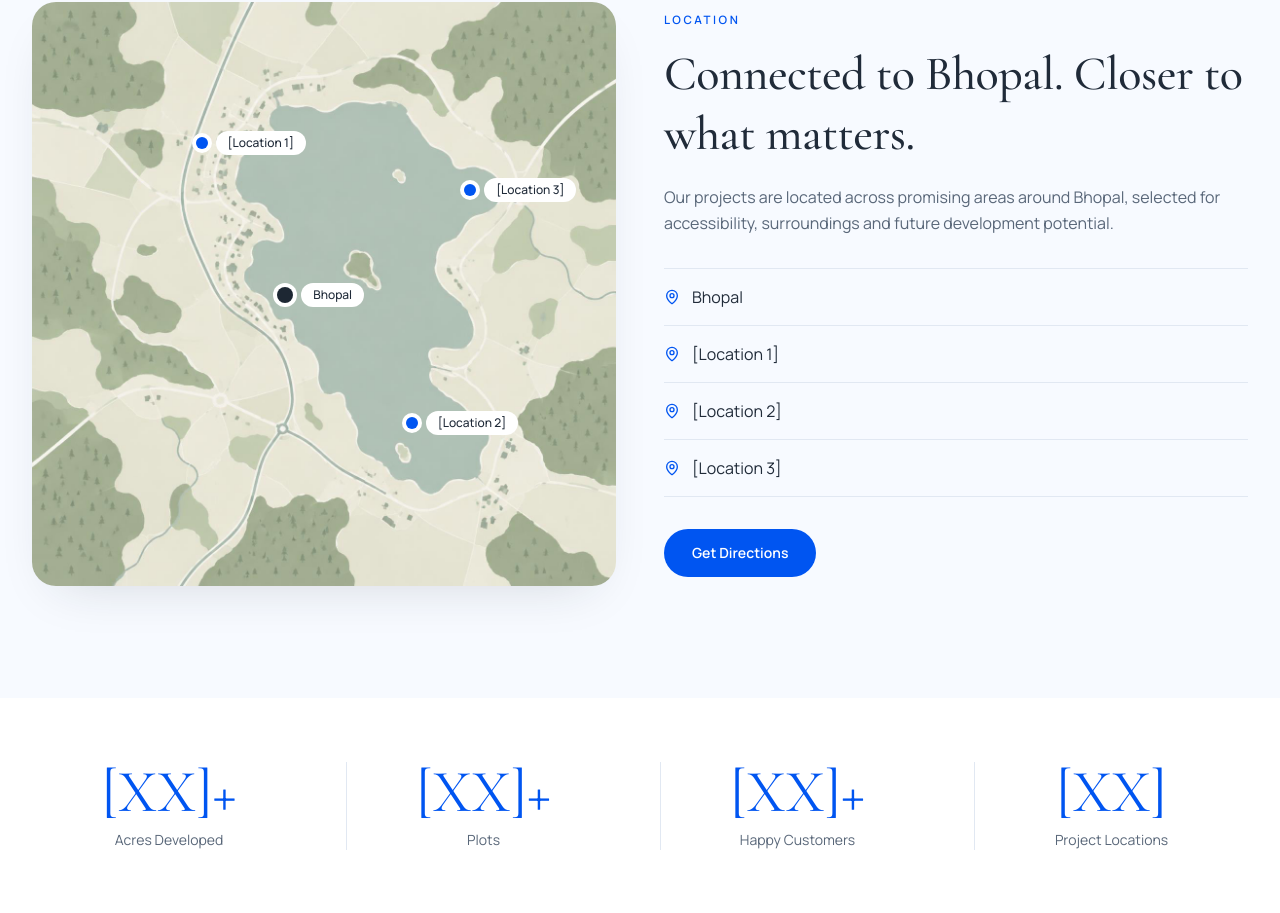
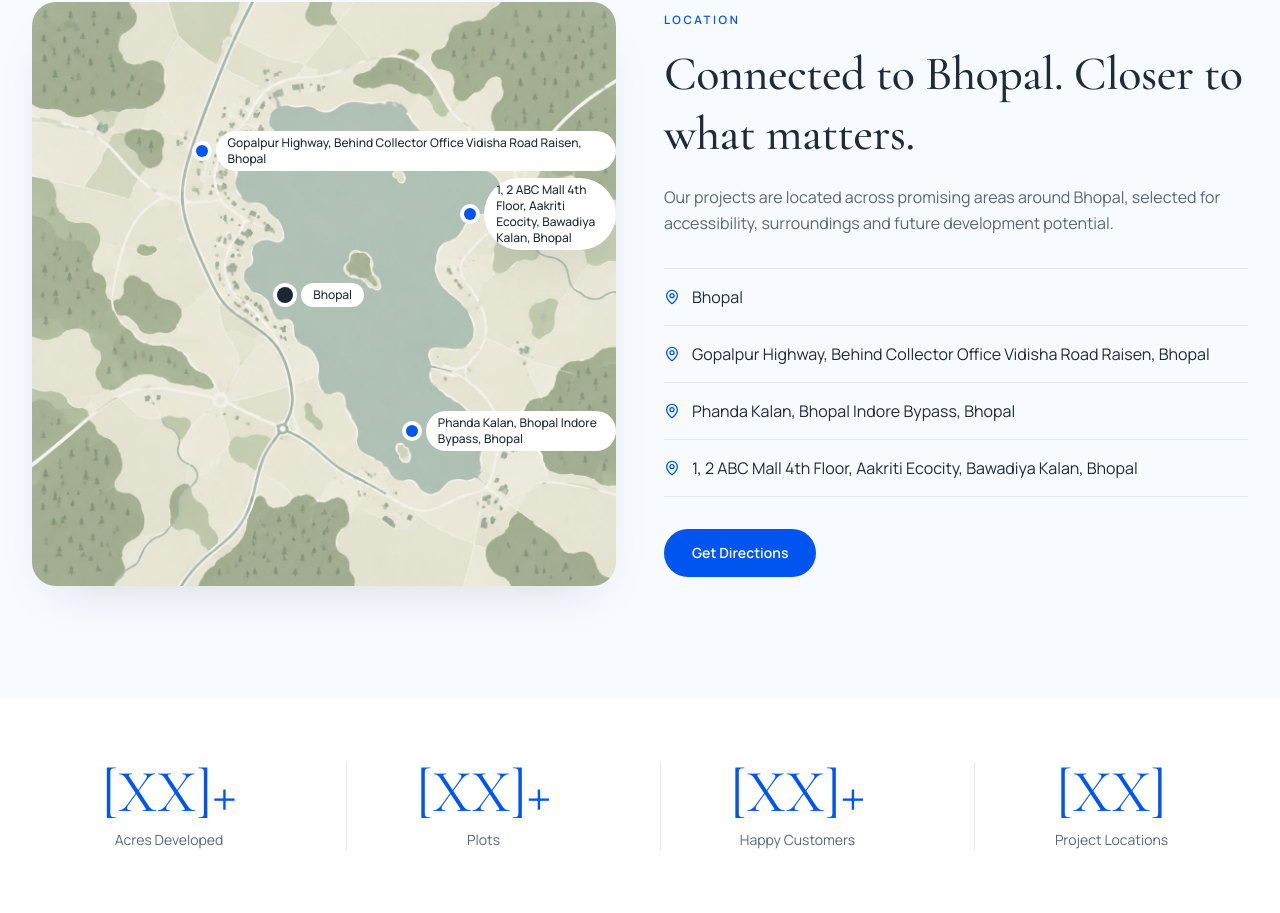
Before and after one commit to deveshqurilo-sudo/bhopal-developer, a Next.js app: page / in a window 1280 px wide. Shown: the part 4237-5150 px from the top of the page. Built offline with nearby package versions, Linux system fonts and the light colour scheme.

Commit message:
feat: update project locations with specific addresses

```diff
--- a/src/features/home/data/content.ts
+++ b/src/features/home/data/content.ts
@@ -51,9 +51,9 @@ export const projects: readonly Project[] = [
 
 export const locations = [
   "Bhopal",
-  "[Location 1]",
-  "[Location 2]",
-  "[Location 3]",
+  "Gopalpur Highway, Behind Collector Office Vidisha Road Raisen, Bhopal",
+  "Phanda Kalan, Bhopal Indore Bypass, Bhopal",
+  "1, 2 ABC Mall 4th Floor, Aakriti Ecocity, Bawadiya Kalan, Bhopal",
 ] as const;
 export const statistics = [
   { value: "[XX]+", label: "Acres Developed" },
```
